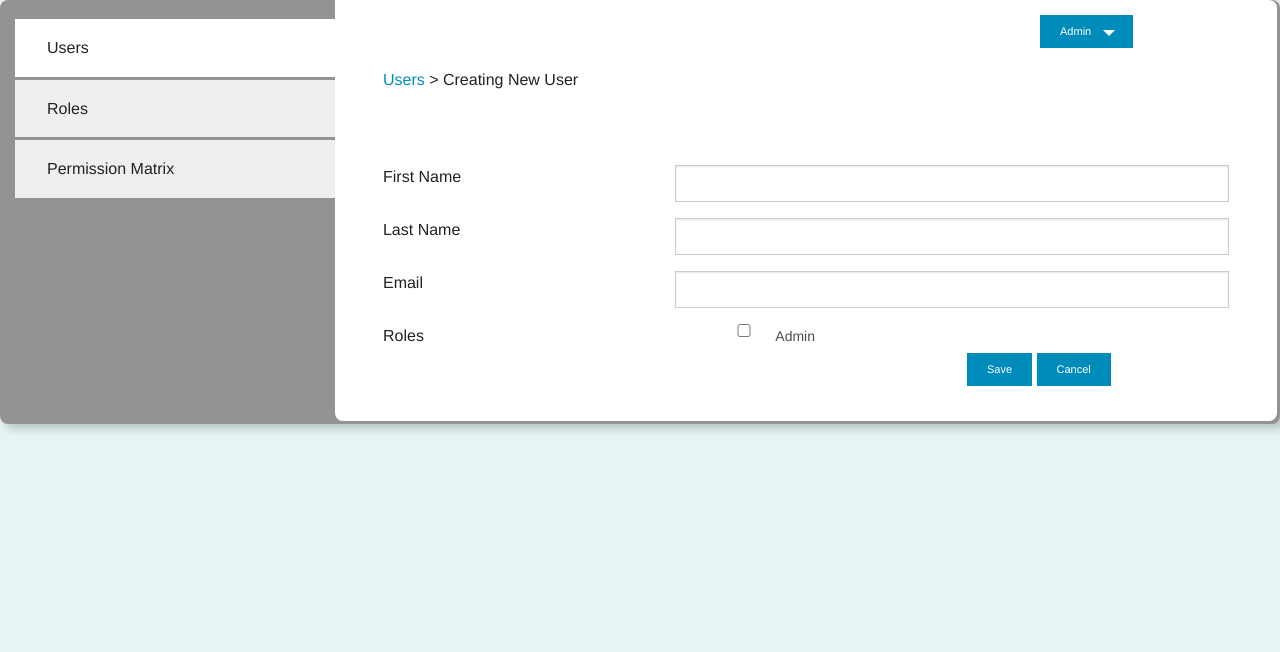
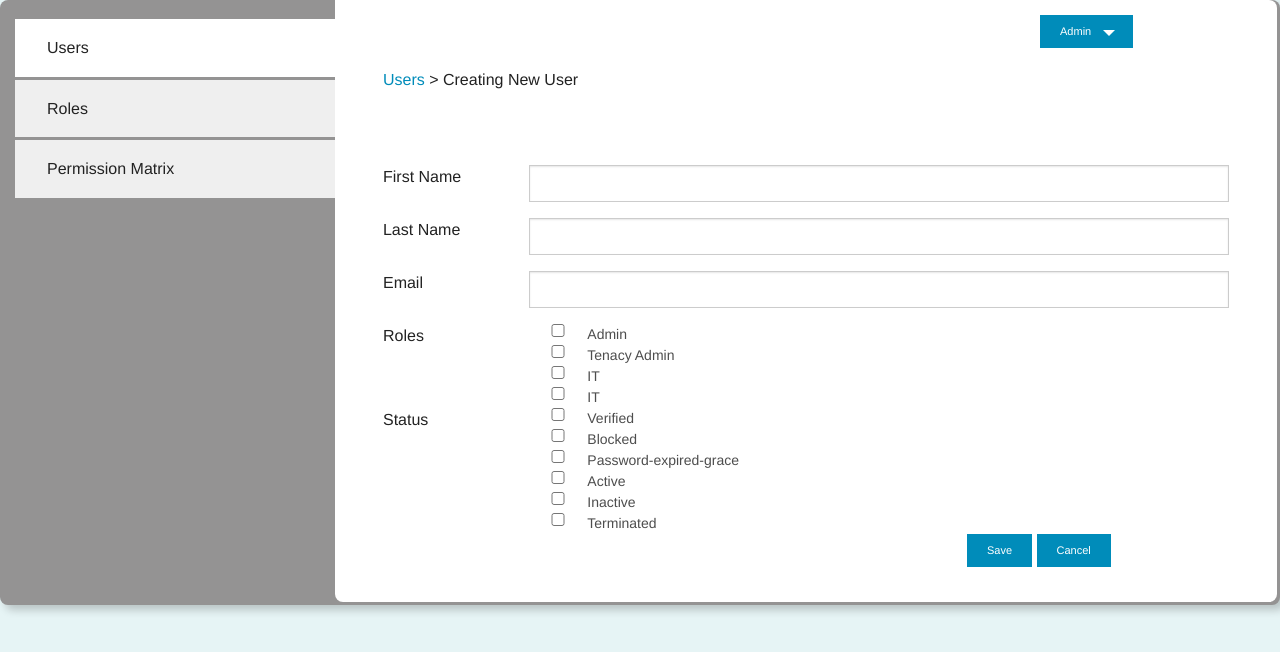
Before and after one commit to xelagfx1/city-z, a website: page index.html in a window 1280 px wide. Drawn offline with Linux system fonts and the light colour scheme.

Commit message:
added styles to users

```diff
--- a/index.html
+++ b/index.html
@@ -63,8 +63,22 @@
                       Roles
                     </div>
                     <div class="user-input">
-                      <input class="checkbox-item1" id="admin-checkbox" type="checkbox">
-                        <label for="checkbox1">Admin</label>
+                      <input class="checkbox-item" id="admin-checkbox" type="checkbox">
+                      <label for="checkbox1">Admin</label>
+                      <input class="checkbox-item" id="tenacy-admin-checkbox" type="checkbox">
+                      <label for="checkbox2">Tenacy Admin</label>
+                      <input class="checkbox-item" id="it-checkbox" type="checkbox"><label for="checkbox3">IT</label>
+                      <input class="checkbox-item" id="it-checkbox" type="checkbox"><label for="checkbox3">IT</label>
+                    </div>
+
+                    <div class="checkbox-label">Status</div>
+                    <div class="user-input">
+                       <input class="checkbox-item"id="verified-checkbox" type="checkbox"><label for="checkbox1">Verified</label>
+                       <input class="checkbox-item"id="blocked-checkbox" type="checkbox"><label for="checkbox2">Blocked</label>
+                       <input class="checkbox-item" id="password-expired-checkbox" type="checkbox"><label for="checkbox3">Password-expired-grace</label>
+                       <input class="checkbox-item"id="active-checkbox" type="checkbox"><label for="checkbox4">Active</label>
+                       <input class="checkbox-item"id="inactive-checkbox" type="checkbox"><label for="checkbox5">Inactive</label>
+                       <input class="checkbox-item"id="terminated-checkbox" type="checkbox"><label for="checkbox6">Terminated</label>
                     </div>
                     <!--
                     <div class="row">
@@ -79,7 +93,7 @@
                         <input class="checkbox-item" id="it-checkbox" type="checkbox"><label for="checkbox3">IT</label>
                     </div>
                     <div class="row">
-                        <input class="checkbox-item" id="normal-user-checkbox" type="checkbox"><label for="checkbox4">Normal User</label>
+                        <input class="checkbox-item" id="it-checkbox" type="checkbox"><label for="checkbox3">IT</label>
                     </div>
                     <div class="row">
                         <div class="checkbox-label">Status</div>
--- a/scss/_app-style.scss
+++ b/scss/_app-style.scss
@@ -55,5 +55,5 @@ ul.tabs, .tab-title , ul.tabs .active{
     margin: 0 !important;
 }
 .checkbox-item {
-    margin: 0 !important;
+    //margin: 0 !important;
 }
--- a/scss/_styles.scss
+++ b/scss/_styles.scss
@@ -232,7 +232,7 @@
     .form-label {
       @include grid-column(
         // Control the number of columns
-        $columns:4
+        $columns:2
         // Specify whether or not this is the last column in the row
         // $last-column:false,
         // Choose whether or not to center this column
@@ -278,7 +278,7 @@
     .user-input {
       @include grid-column(
         // Control the number of columns
-        $columns:8
+        $columns:10
         // Specify whether or not this is the last column in the row
         // $last-column:false,
         // Choose whether or not to center this column
@@ -347,13 +347,13 @@
     .checkbox-item1 {
       @include grid-column(
         // Control the number of columns
-        $columns:1,
+        $columns:1
         // Specify whether or not this is the last column in the row
         // $last-column:false,
         // Choose whether or not to center this column
         // $center:true
         // Choose the number of columns to offset this element by
-        $offset:1
+        // $offset:1
         // Specify how many columns to push this element past
         // $push:3,
         // Specify how many columns to pull this element past
@@ -370,13 +370,13 @@
     .checkbox-item1 {
       @include grid-column(
         // Control the number of columns
-        $columns:1,
+        $columns:1
         // Specify whether or not this is the last column in the row
         // $last-column:false,
         // Choose whether or not to center this column
         // $center:true
         // Choose the number of columns to offset this element by
-        $offset:1
+        // $offset:1
         // Specify how many columns to push this element past
         // $push:3,
         // Specify how many columns to pull this element past
@@ -416,13 +416,13 @@
     .checkbox-item {
       @include grid-column(
         // Control the number of columns
-        $columns:1,
+        $columns:1
         // Specify whether or not this is the last column in the row
         // $last-column:false,
         // Choose whether or not to center this column
         // $center:true
         // Choose the number of columns to offset this element by
-        $offset:4
+        // $offset:2
         // Specify how many columns to push this element past
         // $push:3,
         // Specify how many columns to pull this element past
@@ -701,3 +701,12 @@ ul li {
     border: 3px solid black;
     z-index: 0;
 }
+
+input[type="checkbox"] {
+    margin: 0;
+    display: block;
+}
+input[type="checkbox"]+label {
+    margin: 0;
+    display: block;
+}
```
Also changed, not shown: css/app.css, 1 other file.
